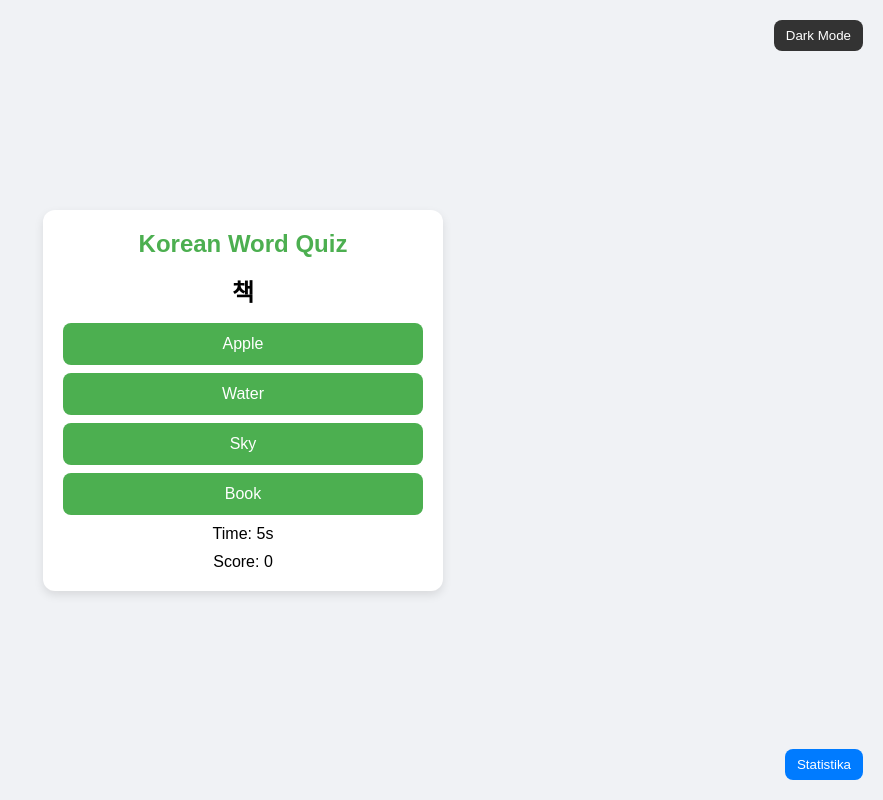
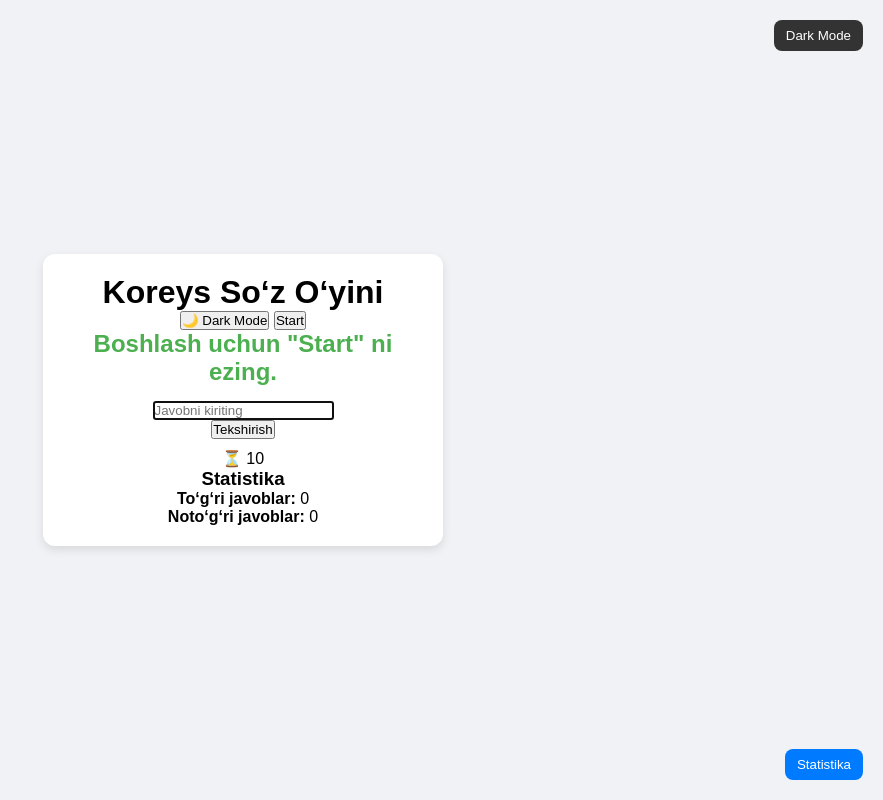
Before and after one commit to rasuloff96/Korean-Word-Game, a plain HTML site: page index.html in a window 1280 px wide. Shown: the whole page, without its empty margins (397-1280 px from the left). Drawn offline with Linux system fonts and the light colour scheme.

Commit message:
new layout

```diff
--- a/index.html
+++ b/index.html
@@ -1,21 +1,39 @@
 <!DOCTYPE html>
-<html lang="en">
+<html lang="uz">
+
 <head>
     <meta charset="UTF-8">
     <meta name="viewport" content="width=device-width, initial-scale=1.0">
+    <title>Koreys So‘z O‘yini</title>
     <link rel="stylesheet" href="style.css">
-    <title>Korean Word Game</title>
 </head>
+
 <body>
     <div class="container">
-        <h2>Korean Word Quiz</h2>
-        <p id="word">Loading...</p>
-        <div id="options"></div>
-        <p id="timer">Time: <span id="timeLeft">10</span>s</p>
-        <p id="score">Score: 0</p>
-        <button id="nextBtn" class="hidden">Next</button>
+        <h1>Koreys So‘z O‘yini</h1>
+        <button id="darkModeToggle">🌙 Dark Mode</button>
+        <button id="startBtn">Start</button>
+
+        <div id="quizArea">
+            <h2 id="wordDisplay">Boshlash uchun "Start" ni ezing.</h2>
+            <input type="text" id="answerInput" placeholder="Javobni kiriting" autofocus >
+            <div class="quiz_buttons">
+                <button id="checkBtn">Tekshirish</button>
+                <button id="nextBtn">Keyingi</button>
+            </div>
+            <p id="feedback"></p>
+            <p id="timer">⏳ 10</p>
+        </div>
+
+
+        <div id="stats">
+            <h3>Statistika</h3>
+            <p><b>To‘g‘ri javoblar:</b> <span id="correctCount">0</span></p>
+            <p><b>Noto‘g‘ri javoblar:</b> <span id="wrongCount">0</span></p>
+        </div>
     </div>
 
     <script src="script.js"></script>
 </body>
+
 </html>
```
